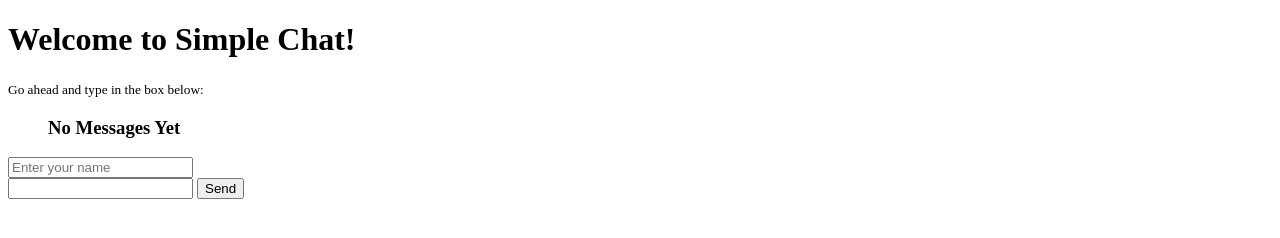
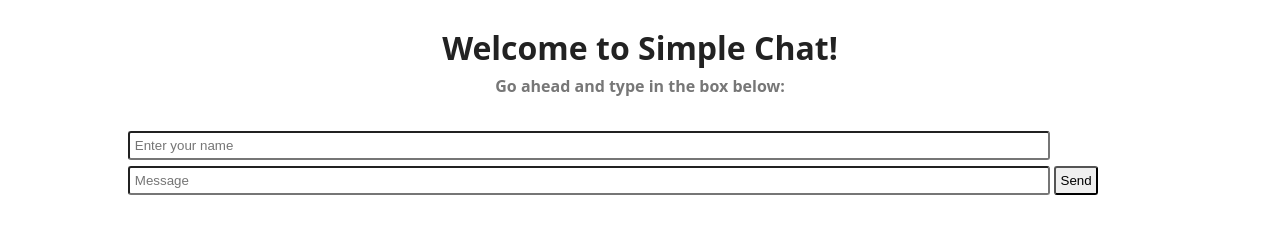
Before and after one commit to CemraJC/simple-chat, a website: page index.html in a window 1280 px wide. Drawn offline with nearby package versions, Linux system fonts and the light colour scheme; no server answers.

Commit message:
Added refinements - times up, but almost done so will keep going for a bit

```diff
--- a/index.html
+++ b/index.html
@@ -2,17 +2,18 @@
 <html>
   <head>
     <title>Simple Chat</title>
+    <meta name="viewport" content="width=device-width,initial-scale=1">
+    <link rel="stylesheet" href="./styles.css">
   </head>
   <body>
     <div id="wrapper">
-      <h1>Welcome to Simple Chat!</h1>
-      <small>Go ahead and type in the box below:</small>
+      <h1>Welcome to Simple Chat!<br><small>Go ahead and type in the box below:</small></h1>
       <ul id="messages-root">
-        <h3 class="subtle">No Messages Yet</h3>
+        <!-- Messages will appear here -->
       </ul>
       <div id="controls">
         <input id="namer" placeholder="Enter your name" type="text"><br>
-        <input id="sender" type="text">
+        <input id="sender" placeholder="Message" type="text">
         <button id="submitter">Send</button>
       </div>
     </div>
@@ -60,7 +61,7 @@
 }
 
 function formatMessage(msg) {
-  var html = "<li><b>" + msg.name + ":</b> " + msg.message + "</li>";
+  var html = "<li class='message'><b>" + msg.name + ":</b> " + msg.message + "</li>";
   return html;
 }
     </script>
--- a/server.js
+++ b/server.js
@@ -5,6 +5,11 @@
 let app = express();
 
 let io = require('socket.io')(app.listen(PORT));
+
+
+app.get('/styles.css', function (req, res) {
+    res.sendFile(__dirname + "/styles.css");
+})
 
 app.get('/', function (req, res) {
     res.sendFile(__dirname + '/index.html');
--- /dev/null
+++ b/styles.css
@@ -0,0 +1,51 @@
+* {
+    margin: 0;
+    padding: 0;
+    box-sizing: inherit;
+}
+
+body {
+    box-sizing: border-box;
+}
+
+#wrapper {
+    margin: 0 auto;
+    max-width: 80rem;
+    font-family: Open Sans, Arial, sans-serif;
+    color: #222;
+}
+
+h1 {
+    line-height: 1;
+    text-align: center;
+    margin: 2rem 0;
+}
+
+h1 small {
+    font-size: 50%;
+    color: #777;
+}
+
+#controls, #messages-root {
+    margin: 0 auto;
+    width: 80%;
+}
+
+#messages-root {
+    margin: 2rem auto;
+    list-style: none;
+}
+.message {
+    color: #444;
+    font-family: monospace;
+}
+
+#controls input, #controls button {
+    margin: 0.2rem 0;
+    padding: 0.3rem;
+    border-radius: 3px;
+}
+
+#controls input {
+    width: 90%;
+}
```
